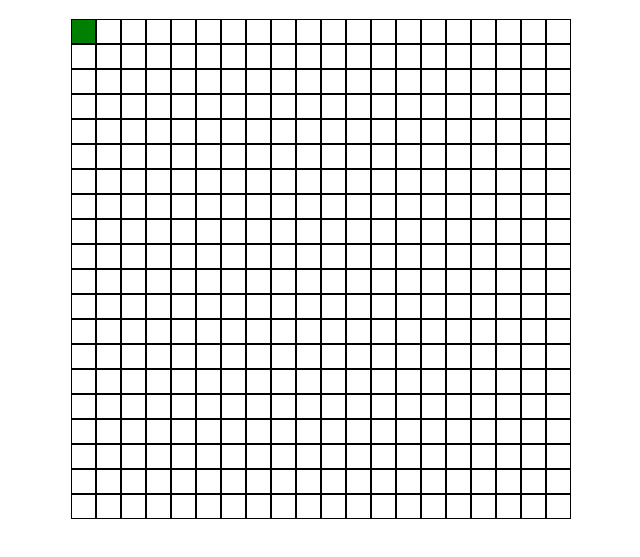
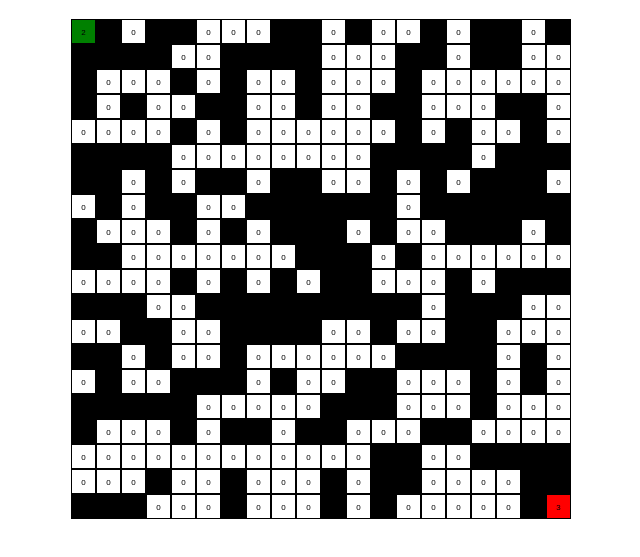
Before and after one commit to kate-lobatenko/labyrinth, a plain HTML site: page index.html in a window 1280 px wide. Shown: the part 61-618 px from the top of the page, without its empty margins (319-959 px from the left). Drawn offline with Linux system fonts and the light colour scheme.

Commit message:
changed logic for creating cells in file app.js

```diff
--- a/app.js
+++ b/app.js
@@ -3,11 +3,10 @@ window.addEventListener('load', function () {
 });
 
 function init() {
-  drawContainer();
-  setCells();
+  draw();
 }
 
-function drawContainer() {
+function draw() {
 
   const CELLS_QUANTITY = getCellsQuantity();
 
@@ -18,6 +17,8 @@ function drawContainer() {
     $cell.classList = "cell";
     $container.appendChild($cell);
   }
+
+  drawCells();
 }
 
 function getCellsQuantity() {
@@ -25,40 +26,52 @@ function getCellsQuantity() {
   return CELLS_QUANTITY;
 }
 
-function setCells() {
-  const CELLS_QUANTITY = getCellsQuantity();
+function drawCells(matrix) {
+  let customMatrix = createMatrix.call(matrix);
+  console.log(customMatrix);
+}
+
+function createMatrix() {
+  const SETTINGS = {
+    free: 0,
+    wall: 1,
+    start: 2,
+    finish: 3,
+    visited: 4
+  };
+
   const rowsQuantity = 20;
   const columnsQuantity = 20;
-  let cells = new Array;
-  const startCell = 0;
-  const endCell = 399;
-  const walls = 1;
+
+  let matrix = [];
 
   for (let i = 0; i < rowsQuantity; i++) {
-    cells[i] = new Array;
+    matrix[i] = [];
     for (let j = 0; j < columnsQuantity; j++) {
-      cells[i][j] = 0;
+      matrix[i][j] = Math.round(Math.random());
+      if (i === 0 && j === 0) {
+        matrix[i][j] = SETTINGS.start;
+      }
+      if (i === rowsQuantity - 1 && j === columnsQuantity - 1) {
+        matrix[i][j] = SETTINGS.finish;
+      }
     }
   }
 
-  console.log(cells);
-
   let $cellContainers = document.getElementsByClassName("cell");
+  let stringMatrix = matrix.join().split(",");
   for (i in $cellContainers) {
-      if(i == startCell){
-        $cellContainers[i].className += " startCell";
-      }
-
-      if(i == endCell){
-        $cellContainers[i].className += " endCell";
-      }
-
-      if(walls.includes(Number(i))) {
-        $cellContainers[i].className += " wall";
-      }
-
-      $cellContainers[i].innerHTML = cells[i][i];
+    $cellContainers[i].innerHTML = stringMatrix[i];
+    if (stringMatrix[i] == SETTINGS.start) {
+      $cellContainers[i].className += " startCell";
+    }
+    if (stringMatrix[i] == SETTINGS.finish) {
+      $cellContainers[i].className += " finishCell";
+    }
+    if (stringMatrix[i] == SETTINGS.wall) {
+      $cellContainers[i].className += " wall";
+    }
   }
 
-  return cells;
+  return matrix;
 }
--- a/style.css
+++ b/style.css
@@ -36,7 +36,7 @@ h1 {
   background: green;
 }
 
-.endCell {
+.finishCell {
   background: red;
 }
 
```
